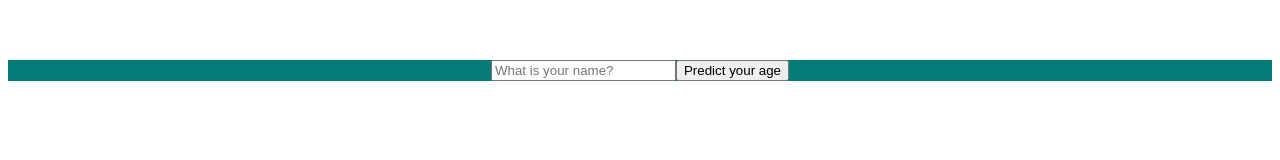
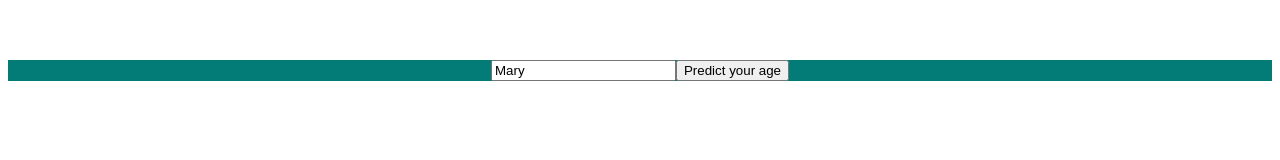
Before and after one commit to AbbMyBjo/agePredicter, a Vue app in the folder website/: page / in a window 1280 px wide. Shown: the top 160 px of the page. Built offline with nearby package versions, Linux system fonts and the light colour scheme.

Commit message:
Update App.vue

```diff
--- a/website/src/App.vue
+++ b/website/src/App.vue
@@ -15,13 +15,13 @@ import Vue from 'vue';
 Vue.prototype.$http = axios;
 
 var posts = '';
-var text = '';
+var text = 'Mary';
 var link = 'https://api.agify.io/?name=';
 
 export default {
   data: () => ({
     posts: '',
-    text: '',
+    text: 'Mary',
     link: 'https://api.agify.io/?name=',
     response: ''
     }),
@@ -30,12 +30,12 @@ export default {
     async getData() { //Gör en get-request till API:n och få tillbaka en dictionary
       try {
         let response = await this.$http.get(
-          String(link+text+"/name")
+          String(link+text)
         );
         // JSON responses are automatically parsed.
-        this.posts = response.data;
-        console.log(posts);
-        console.log(response);
+        this.posts = response[0['age']];
+        console.log(typeof(posts), length);
+        // console.log(response);
       } catch (error) {
         console.log(error);
       }
```
